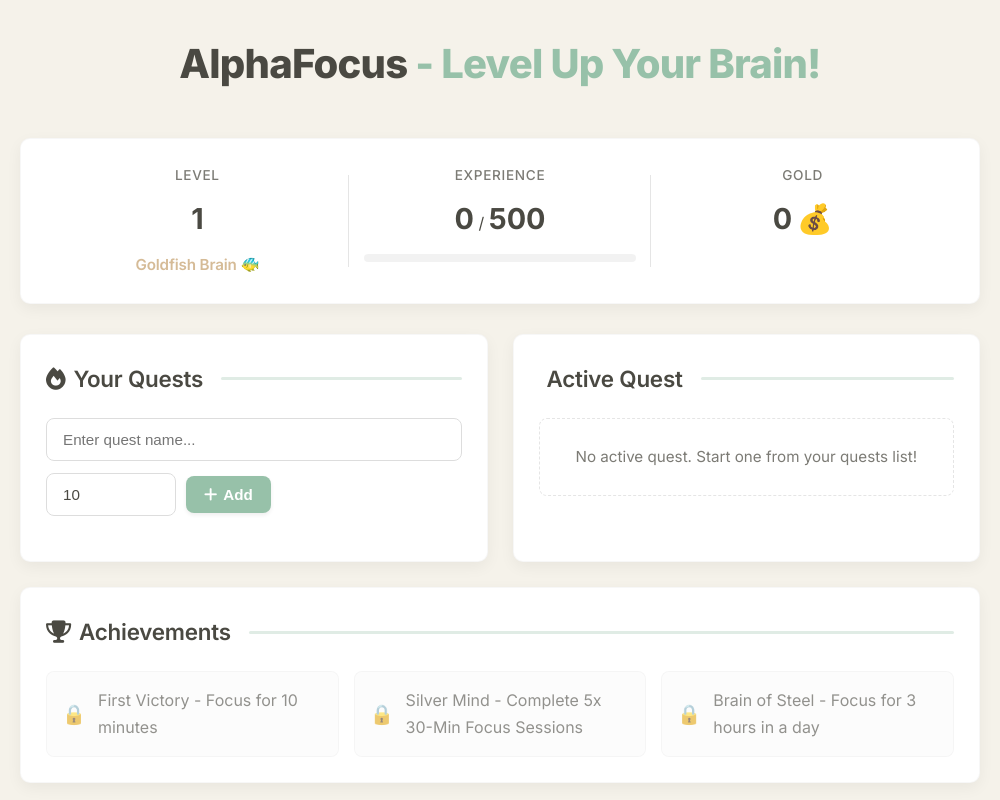
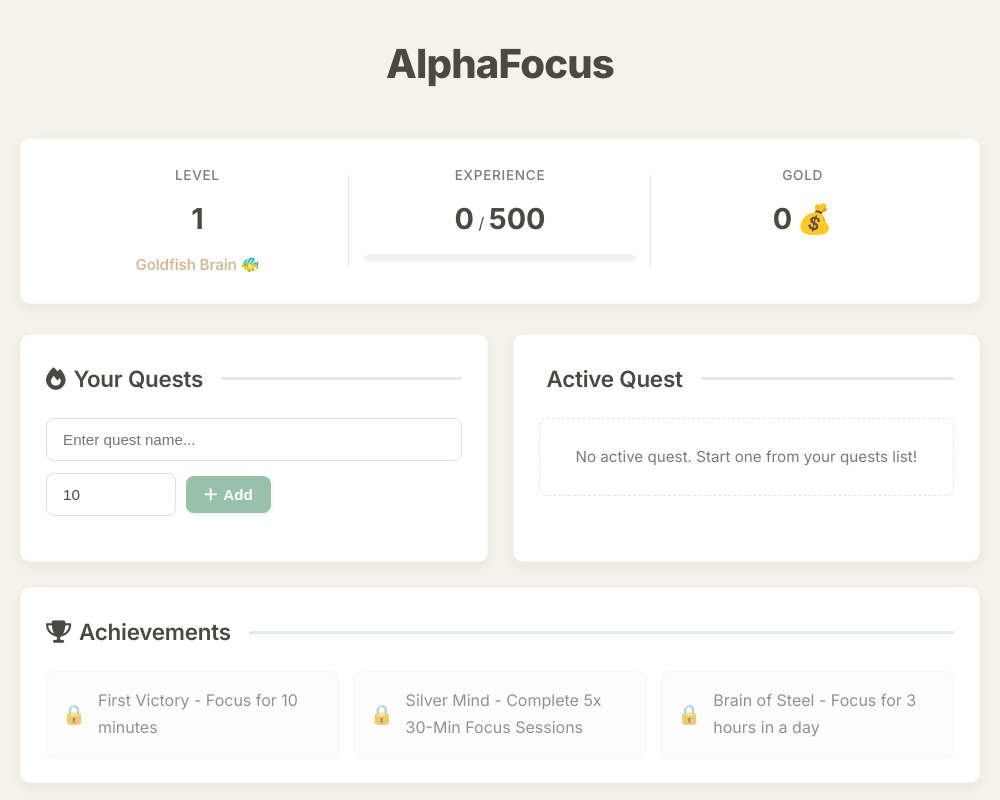
Before and after one commit to Revlord/alphaFocus, an Electron app: page index.html in a window 1000 px wide. Shown: the top 800 px of the page. Drawn offline with Linux system fonts and the light colour scheme; some icons are missing.

```diff
--- a/index.html
+++ b/index.html
@@ -11,7 +11,7 @@
 <body>
     <div class="container">
         <header>
-            <h1> AlphaFocus <span>- Level Up Your Brain!</span></h1>
+            <h1> AlphaFocus</h1>
         </header>
 
         <div class="stats-panel">
```
